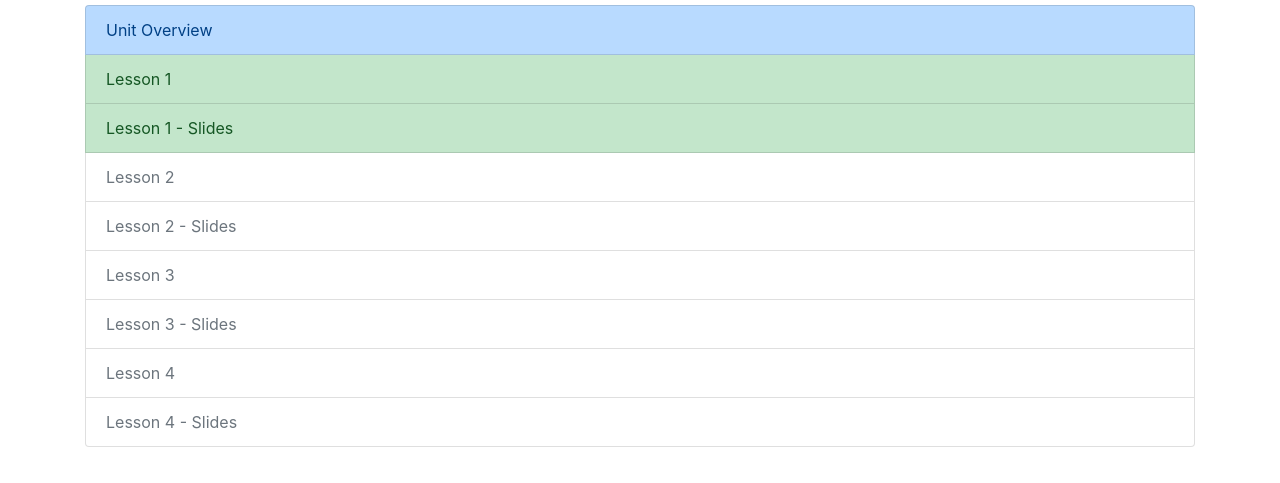
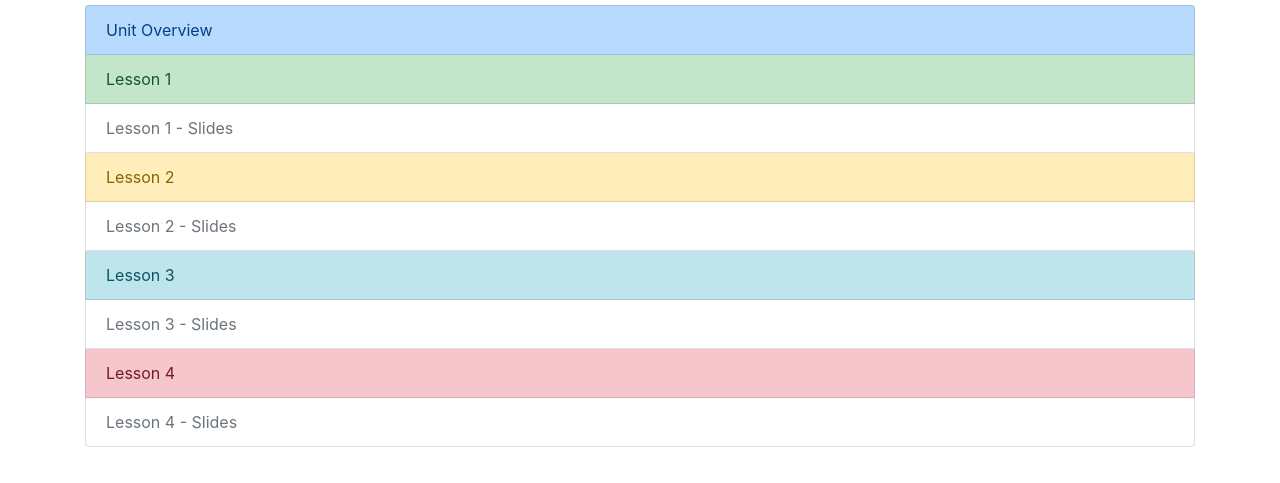
Before and after one commit to epensinger/curriculum, a plain HTML site: page softwareEngineering/U1introAndHtmlReview/index.html in a window 1280 px wide. Shown: the part 51-534 px from the top of the page. Drawn offline with nearby package versions, Linux system fonts and the light colour scheme.

Commit message:
fixed diabled items in U1 index.html

```diff
--- a/softwareEngineering/U1introAndHtmlReview/index.html
+++ b/softwareEngineering/U1introAndHtmlReview/index.html
@@ -14,12 +14,12 @@
           Unit Overview
         </a>
         <a href="L1-WhatDoCodersDo.html" class="list-group-item list-group-item-action list-group-item-success">Lesson 1</a>
-        <a href="" class="list-group-item list-group-item-action list-group-item-success">Lesson 1 - Slides</a>
-        <a href="L2-WhatsAStack.html" class="list-group-item list-group-item-action list-group-item-warning disabled">Lesson 2</a>
+        <a href="" class="list-group-item list-group-item-action list-group-item-success disabled">Lesson 1 - Slides</a>
+        <a href="L2-WhatsAStack.html" class="list-group-item list-group-item-action list-group-item-warning">Lesson 2</a>
         <a href="#" class="list-group-item list-group-item-action list-group-item-warning disabled">Lesson 2 - Slides</a>
-        <a href="L3-TechnologiesTable.html" class="list-group-item list-group-item-action list-group-item-info disabled">Lesson 3</a>
+        <a href="L3-TechnologiesTable.html" class="list-group-item list-group-item-action list-group-item-info">Lesson 3</a>
         <a href="#" class="list-group-item list-group-item-action list-group-item-info disabled">Lesson 3 - Slides</a>
-        <a href="L4-HTMLFormsnMDN.html" class="list-group-item list-group-item-action list-group-item-danger disabled">Lesson 4</a>
+        <a href="L4-HTMLFormsnMDN.html" class="list-group-item list-group-item-action list-group-item-danger">Lesson 4</a>
         <a href="#" class="list-group-item list-group-item-action list-group-item-danger disabled">Lesson 4 - Slides</a>
       </div>
 </div>
```
